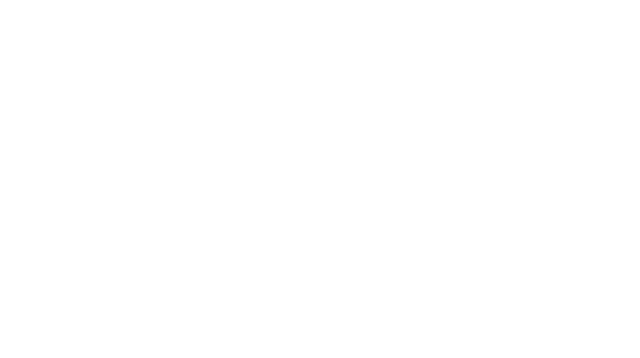
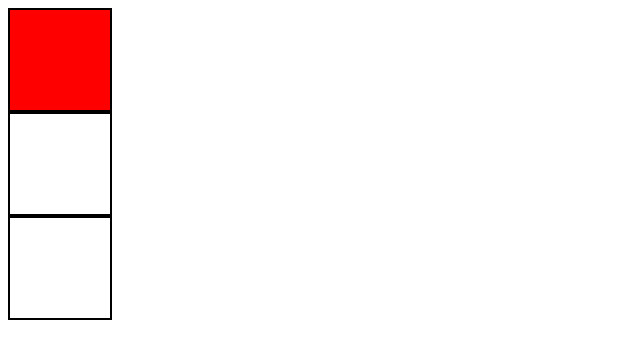
Before and after one commit to Yra795/project, a plain HTML site: page intex.html in a window 1280 px wide. Shown: the whole page, without its empty margins (0-640 px from the left). Drawn offline with Linux system fonts and the light colour scheme.

Commit message:
first commit

```diff
--- a/intex.html
+++ b/intex.html
@@ -7,6 +7,10 @@
      </head>
      <body>
 
+          <div class="box"></div>
+          <div class="box2"></div>
+          <div class="box3"></div>
+
 
 
      </body>
--- a/style.css
+++ b/style.css
@@ -0,0 +1,21 @@
+
+.box{
+    width: 100px;
+    height: 100px;
+    border: 2px solid;
+    background: red;
+
+
+}
+
+.box2{
+    width: 100px;
+    height: 100px;
+    border: 2px solid;
+}
+
+.box3{
+    width: 100px;
+    height: 100px;
+    border: 2px solid;
+}
```
